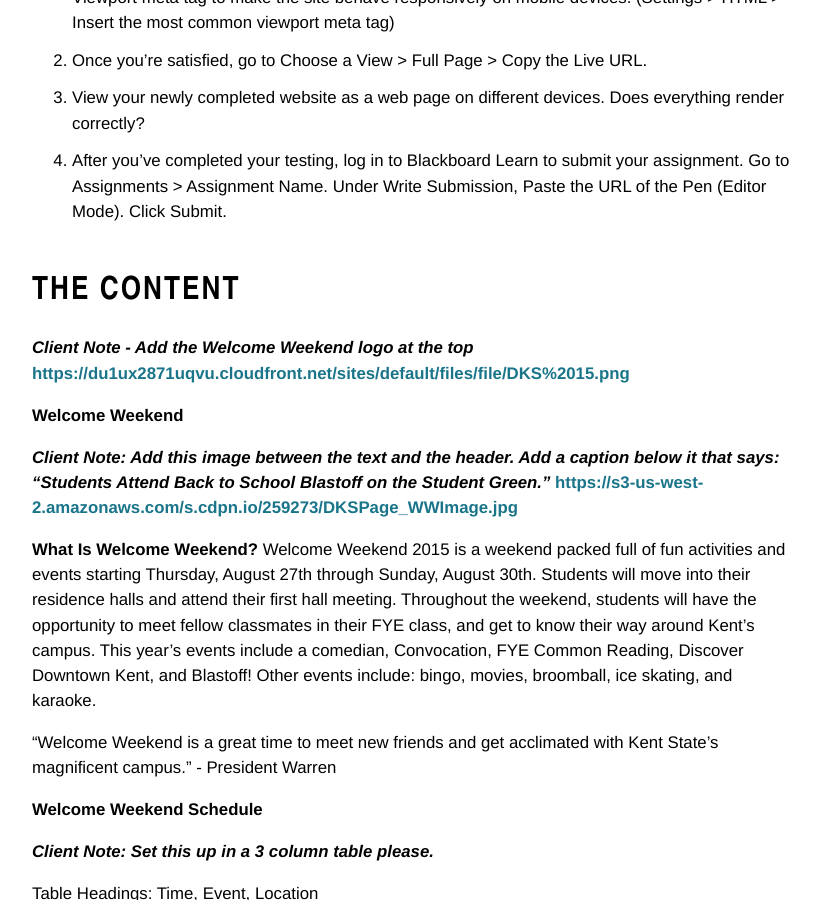
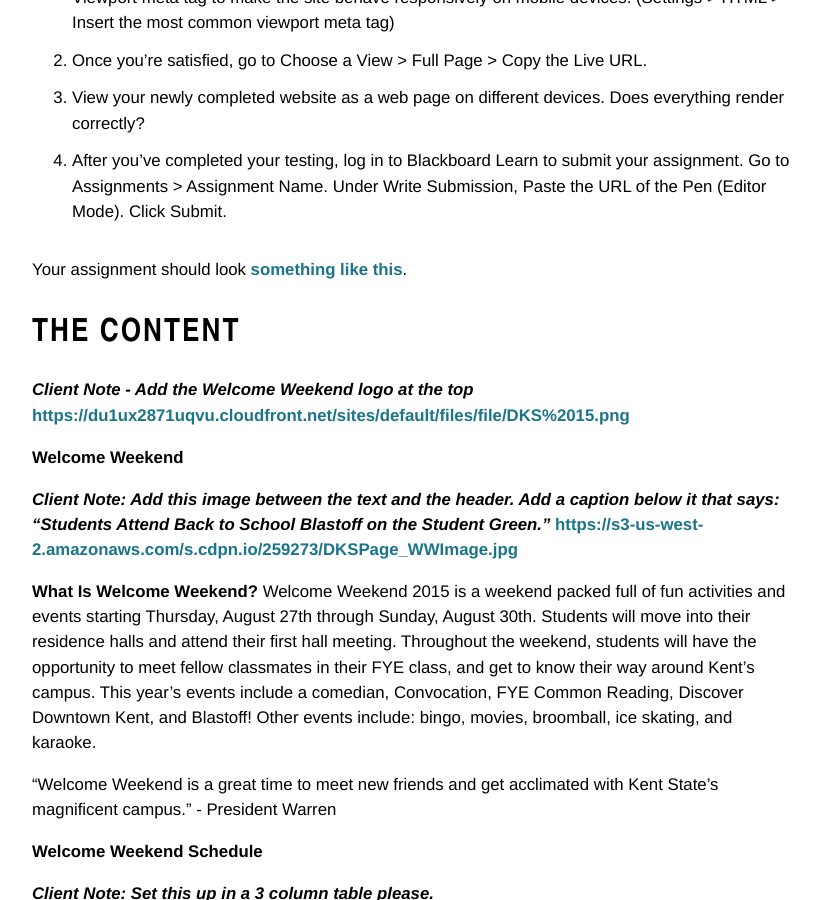
Before and after one commit to KentStateWeb/rwd, a Jekyll site: the page built from _assignments/html2.md, in a window 1280 px wide and 900 px high, scrolled down 1371 px. Shown: the whole window, without its empty margins (224-1044 px from the left). Built offline with Jekyll 4.4.1, drawn with Linux system fonts in a browser that asks for light colours.

Commit message:
Added html basics 2 clarification, added class 4 slides
Signed-off-by: Christopher Hallahan <challahan@gmail.com>

```diff
--- a/_assignments/html2.md
+++ b/_assignments/html2.md
@@ -32,6 +32,8 @@
 2. Once you're satisfied, go to Choose a View > Full Page > Copy the Live URL.
 3. View your newly completed website as a web page on different devices.  Does everything render correctly?
 4. After you've completed your testing, log in to Blackboard Learn to submit your assignment.  Go to Assignments > Assignment Name.  Under Write Submission, Paste the URL of the Pen (Editor Mode).  Click Submit.
+
+Your assignment should look <a href="/files/html2.png">something like this</a>.
 
 ## The Content
 
```
Also changed, not shown: 3 other files.
